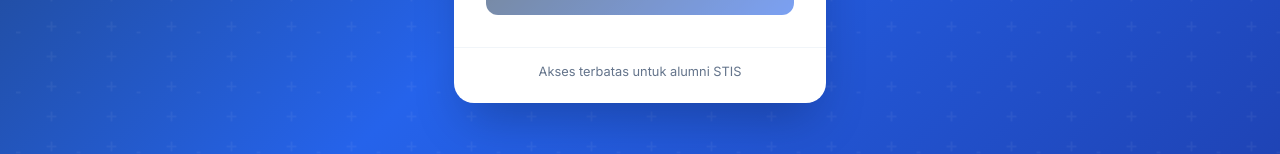
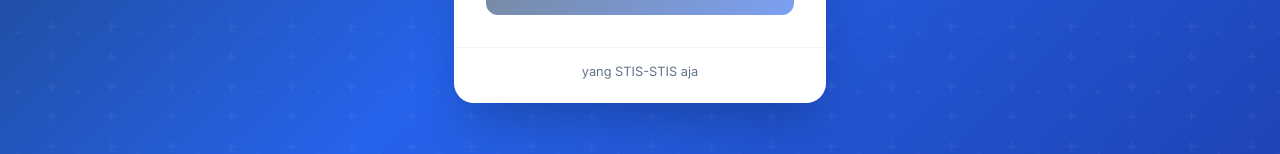
Before and after one commit to fezaraffaarnanda/dashboard-penempatan, a Next.js app: page / in a window 1280 px wide. Shown: the part 535-689 px from the top of the page. Built offline with nearby package versions, Linux system fonts and the light colour scheme.

Commit message:
ganti login

```diff
--- a/src/app/page.tsx
+++ b/src/app/page.tsx
@@ -252,7 +252,7 @@ export default function Home() {
             </form>
 
             <div className="login-footer">
-              <p>Akses terbatas untuk alumni STIS</p>
+              <p>yang STIS-STIS aja</p>
             </div>
           </div>
         </div>
```
